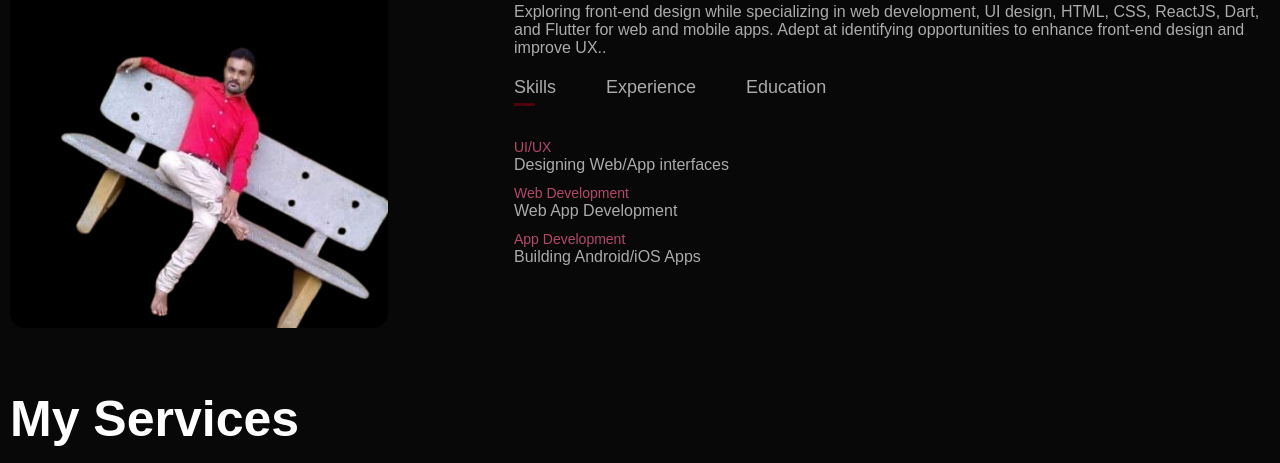
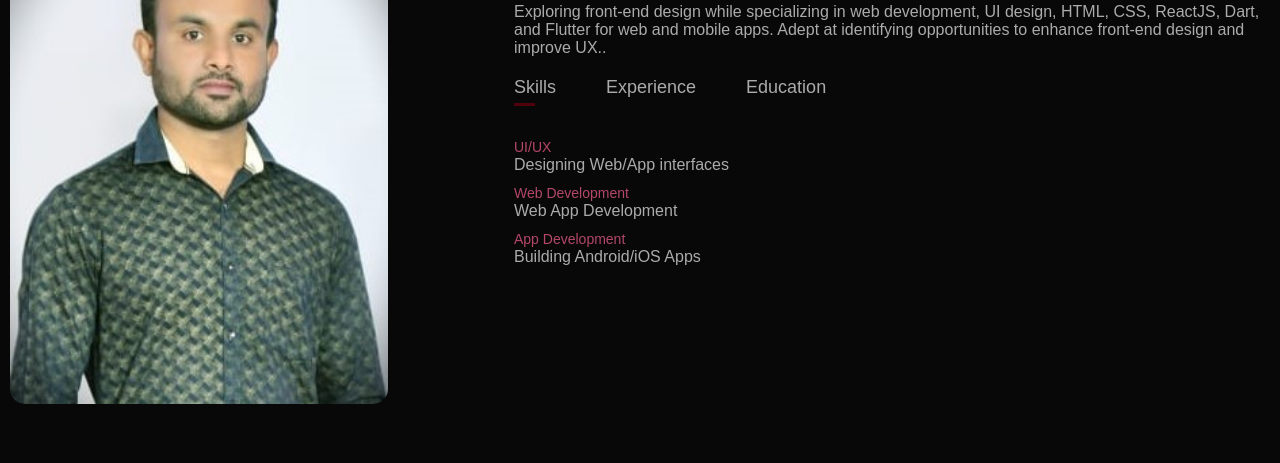
Before and after one commit to ShivashankarareddyBA/pfolio, a website: page index.html in a window 1280 px wide. Shown: the part 450-913 px from the top of the page. Drawn offline with Linux system fonts and the light colour scheme.

Commit message:
profile update

```diff
--- a/index.html
+++ b/index.html
@@ -36,7 +36,7 @@
         <div class="container">
             <div class="row">
                 <div class="about-col-1">
-                    <img src="images/img1.png" alt="about">
+                    <img src="images/pimg.jpeg" alt="photo">
                 </div>
                 <div class="about-col-2">
                     <h1 class="sub-title">About me</h1> <br>
```
Also changed, not shown: images/pimg.jpeg (added).
